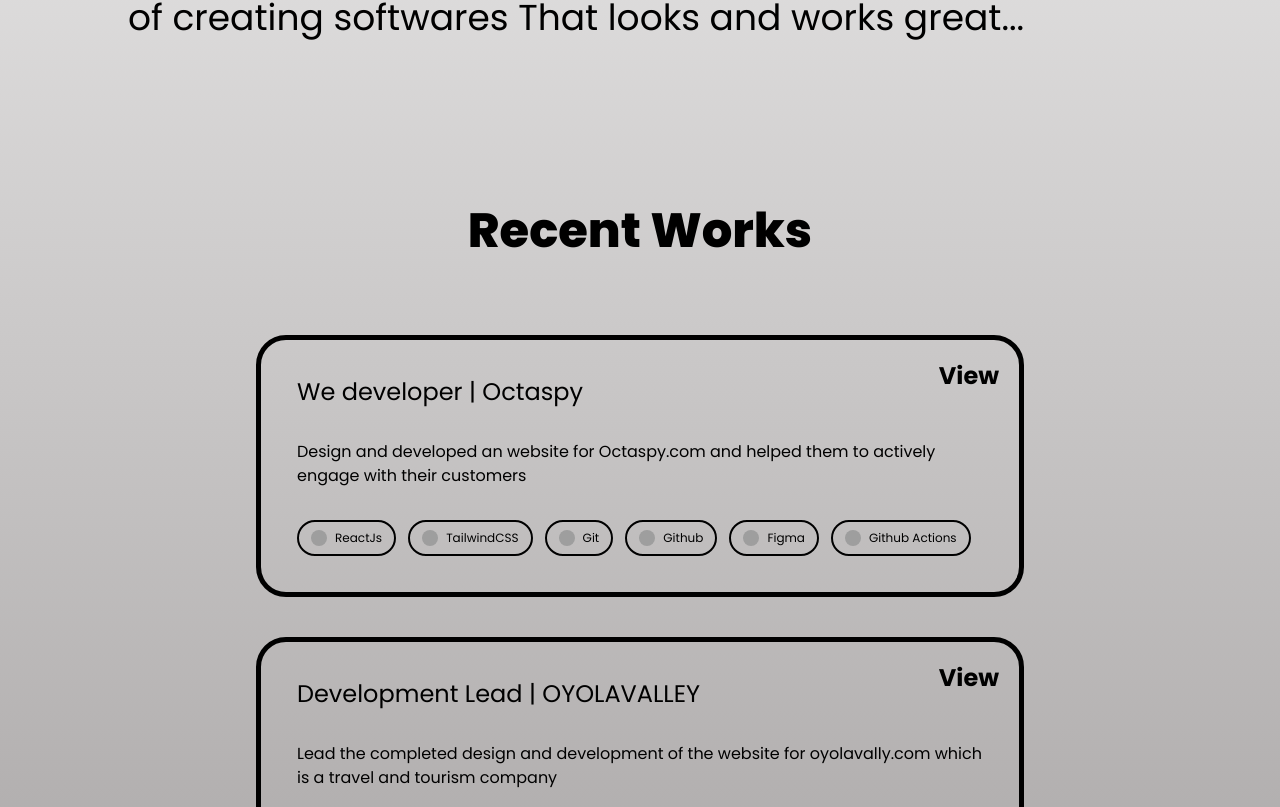
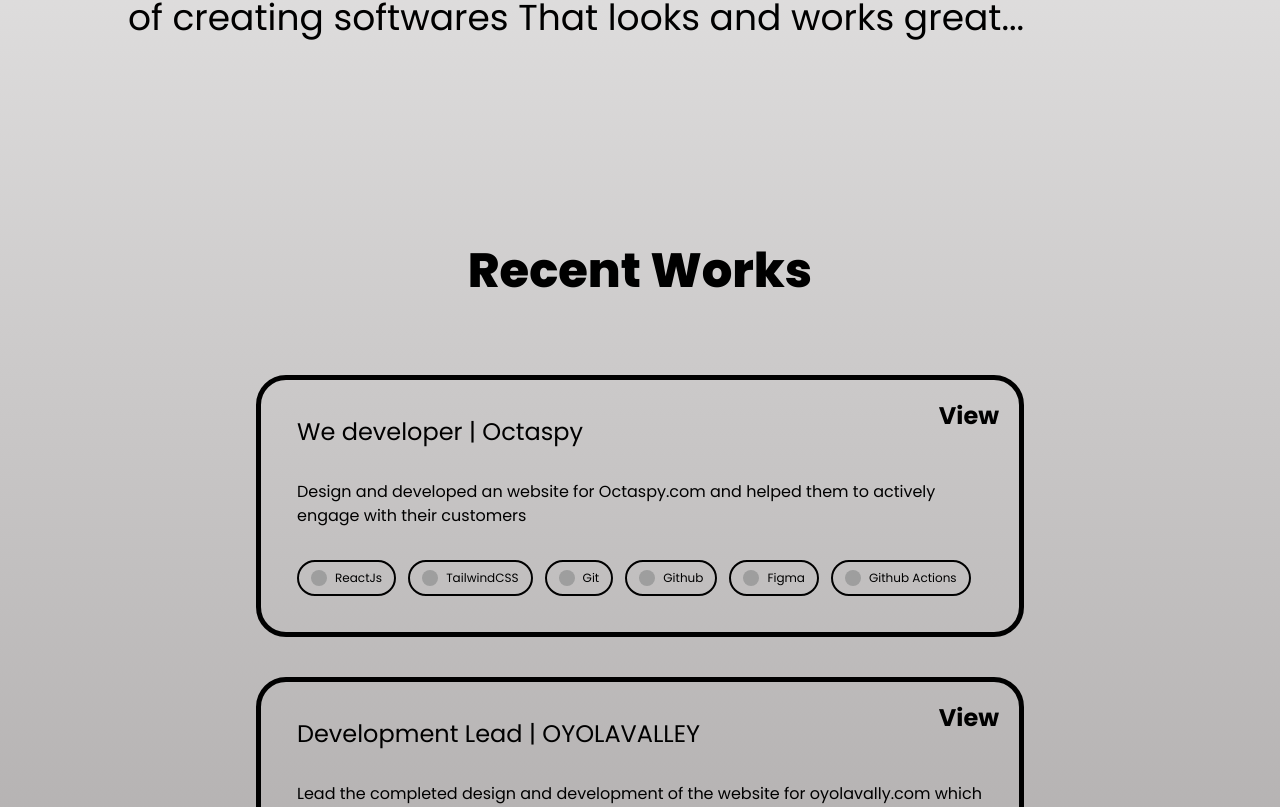
Before and after one commit to nani-samireddy/portfolio, a React (Vite) app: page / in a window 1280 px wide. Shown: the part 693-1500 px from the top of the page. Built offline with nearby package versions, Linux system fonts and the light colour scheme; grey boxes are pictures that could not be loaded.

Commit message:
a color changes

```diff
--- a/src/index.css
+++ b/src/index.css
@@ -4,7 +4,7 @@
 
 @layer base {
   a {
-    color: blue;
+    color: black;
     text-decoration: none;
   }
   html {
@@ -58,5 +58,4 @@
     border-radius: 65px;
     filter: grayscale(0.5);
   }
-
 }
--- a/src/views/work.jsx
+++ b/src/views/work.jsx
@@ -3,7 +3,7 @@
 
 const Work = () => {
   return (
-    <div id="work" className="w-100vh flex justify-center">
+    <div id="work" className="w-100vh flex justify-center py-10">
       <div className="w-80vw 2xl:w-60vw min-h-90vh flex flex-col justify-center items-center">
         <h1 className="heading">Recent Works</h1>
         <div className="flex flex-col gap-10">
```
